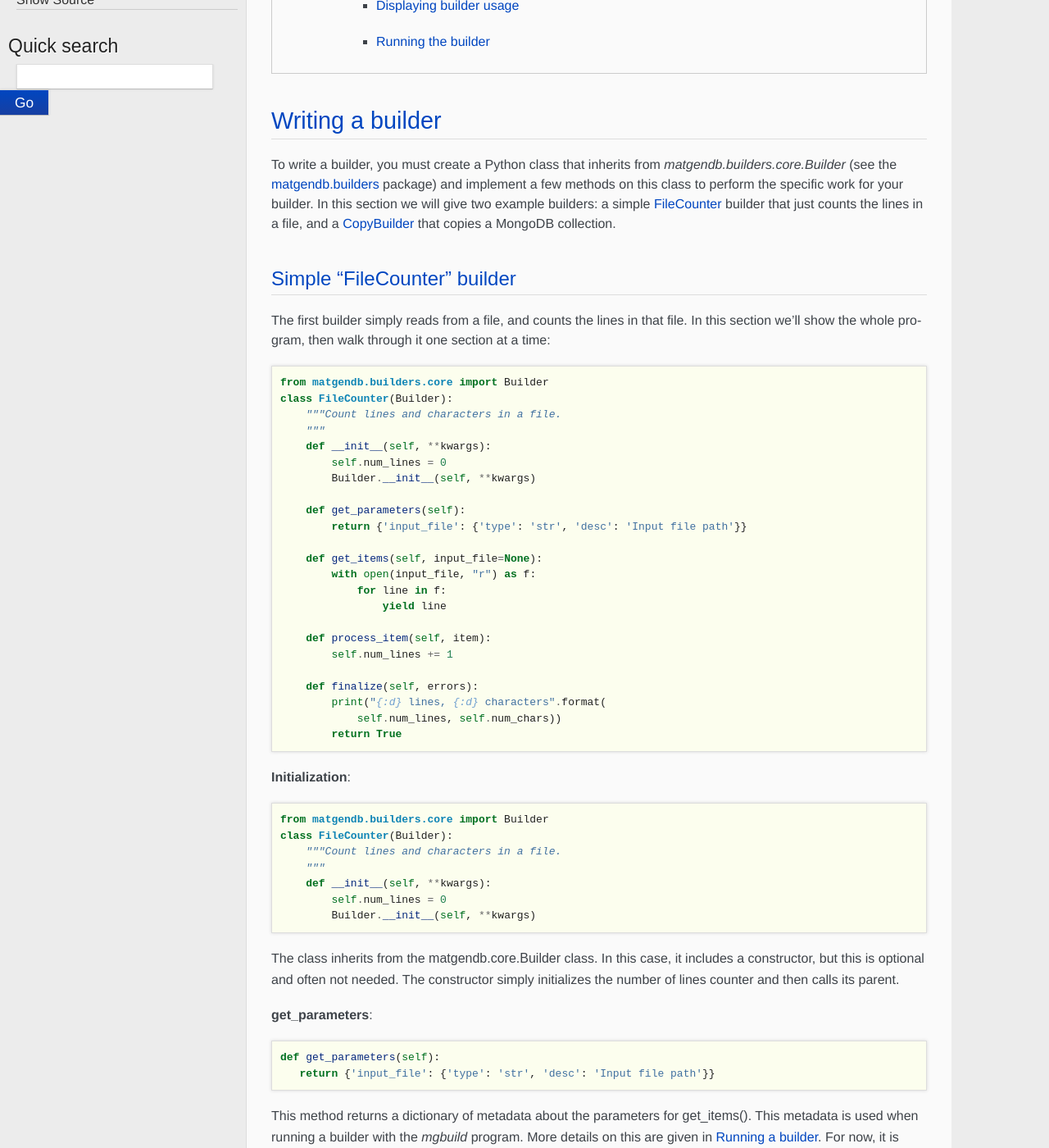
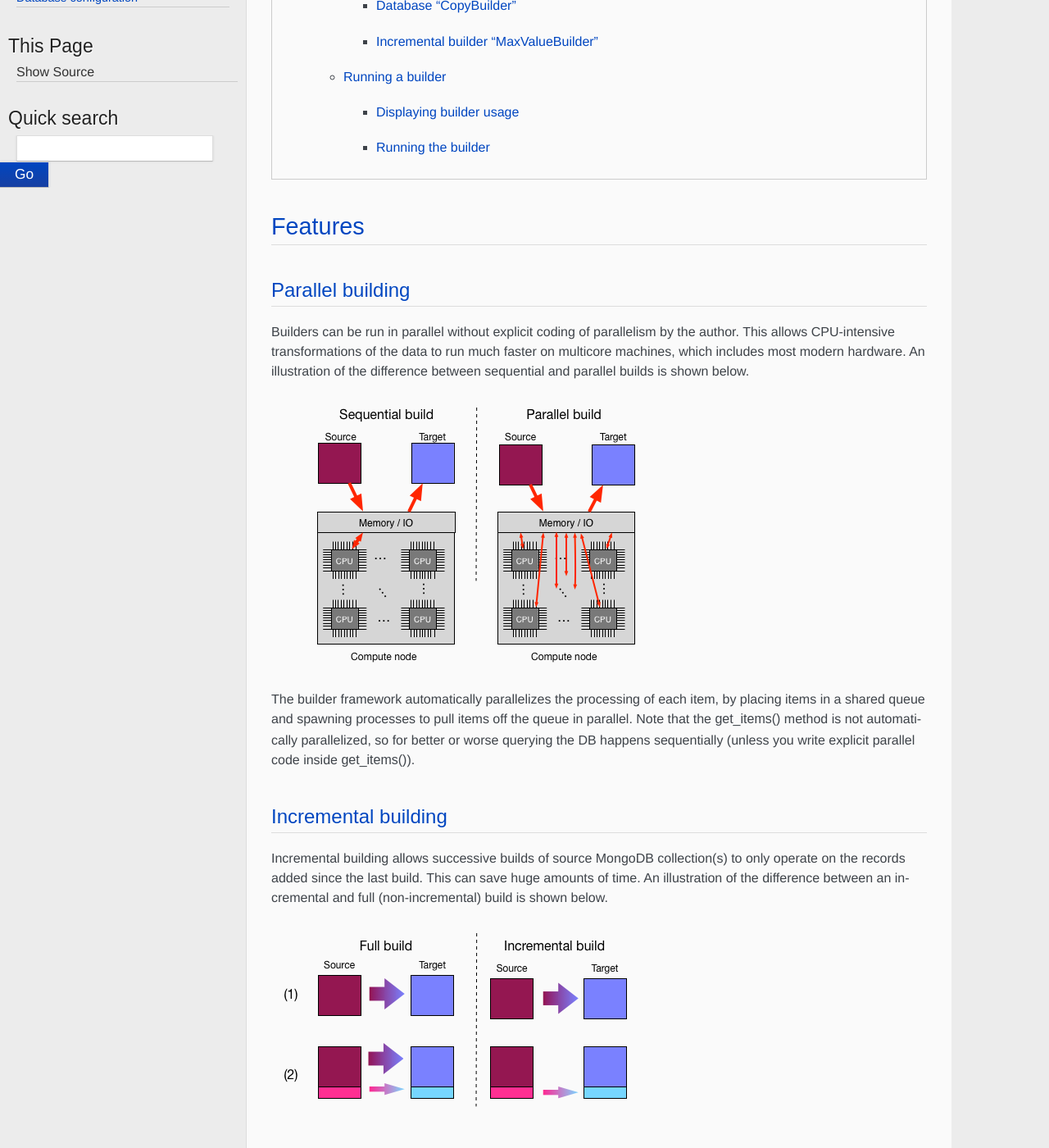
Before and after one commit to materialsproject/pymatgen-db, a Sphinx documentation site: the page built from docs/builders.rst, in a window 1280 px wide and 1400 px high, scrolled down 712 px. Shown: the whole window at 82% size. Built offline with Sphinx 7.4.7, drawn with Linux system fonts in a browser that asks for light colours; some web fonts are replaced; some of the changed text lies outside the part shown.

Commit message:
added parallel build diagram and Features intro section [ci skip]

```diff
--- a/docs/builders.rst
+++ b/docs/builders.rst
@@ -18,6 +18,40 @@ The code presented here can be found in the directory
 
 .. contents::
     :depth: 3
+
+.. _bld-concepts:
+
+Features
+--------
+
+Parallel building
+^^^^^^^^^^^^^^^^^
+
+Builders can be run in parallel without explicit coding of parallelism by
+the author. This allows CPU-intensive transformations of the data to run
+much faster on multicore machines, which includes most modern hardware.
+An illustration of the difference between sequential and parallel builds
+is shown below.
+
+.. image:: _static/parallel_build.png
+
+The builder framework automatically parallelizes the processing of
+each item, by placing items in a shared queue and spawning processes to pull
+items off the queue in parallel. Note that the ``get_items()`` method
+is not automatically parallelized, so for better or worse
+querying the DB happens sequentially (unless you write explicit parallel
+code inside ``get_items()``).
+
+Incremental building
+^^^^^^^^^^^^^^^^^^^^
+
+Incremental building allows successive builds of source MongoDB collection(s)
+to only operate on the records added since the last build. This can save
+huge amounts of time. An illustration of the difference between an incremental and
+full (non-incremental) build is shown below.
+
+.. image:: _static/incremental_build.png
+
 
 .. _bld-writing:
 
@@ -273,14 +307,8 @@ the copying would automatically work with the incremental mode.
 Incremental builder "MaxValueBuilder"
 ^^^^^^^^^^^^^^^^^^^^^^^^^^^^^^^^^^^^^^
 
-Incremental building allows successive builds of source MongoDB collection(s)
-to only operate on the records added since the last build. This can save
-huge amounts of time. An illustration of the difference between an incremental and
-full (non-incremental) build is shown below.
-
-.. image:: _static/incremental_build.png
-
-The central idea of incremental building is that any builder
+The incremental building concept was introduced in :ref:`bld-concepts`.
+The central idea of the incremental building implementation is that any builder
 can be run in "incremental mode". When this happens, any QueryEngine objects
 are replaced transparently by equivalent objects that track their last
 position, of class :class:`matgendb.builders.incr.TrackedQueryEngine`, which is
```
Also changed, not shown: docs/_static/parallel_build.png (added).
